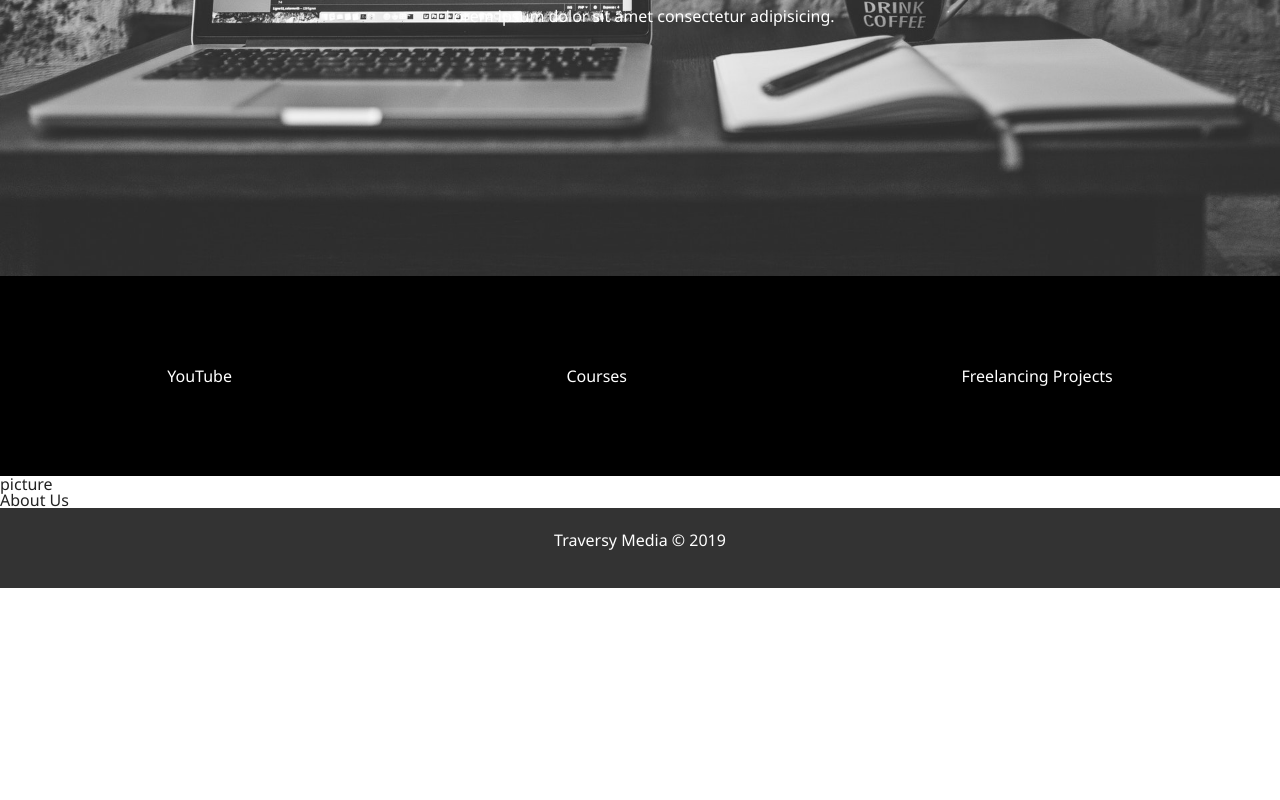
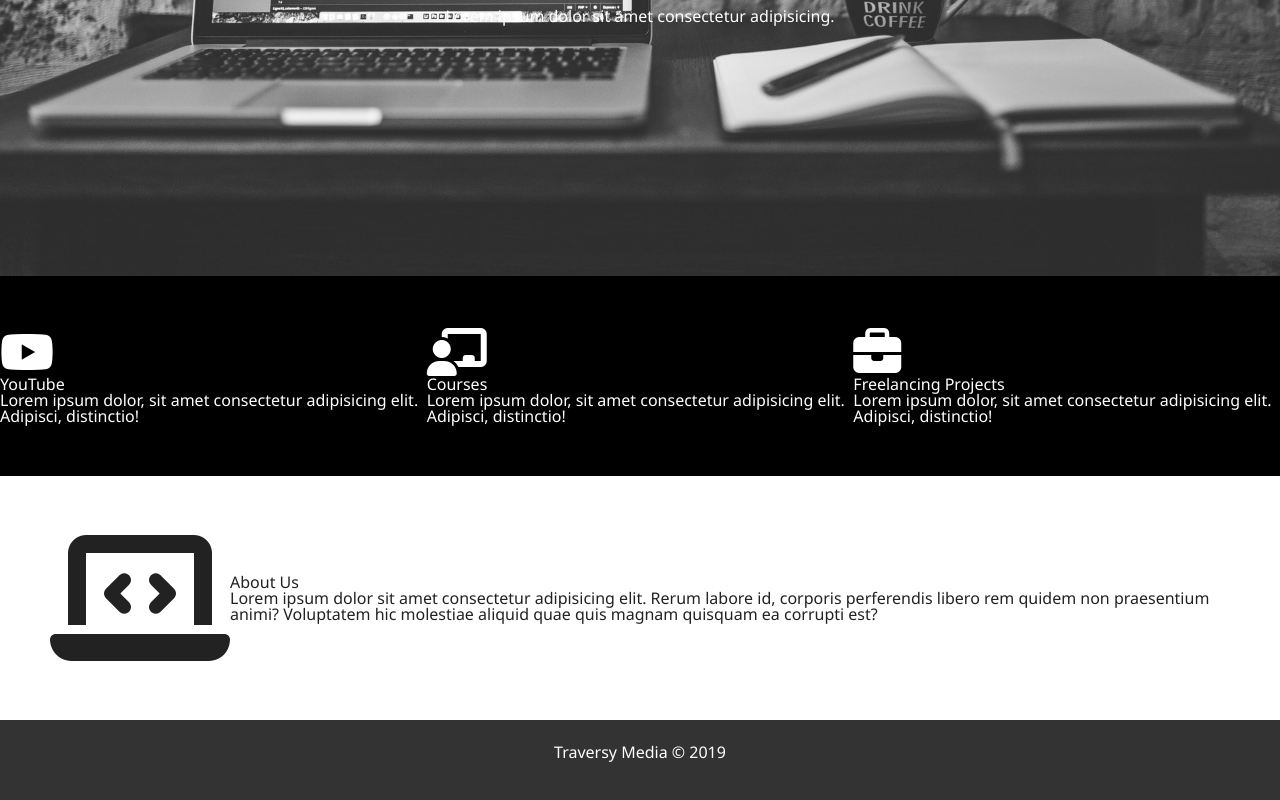
Before and after one commit to OlgaZP/css-flex-home2, a plain HTML site: page index.html in a window 1280 px wide. Shown: the part 524-1324 px from the top of the page. Before the commit the page ends 1112 px from the top, so only its background shows below. Drawn offline with Linux system fonts and the light colour scheme.

Commit message:
add awesome icons

```diff
--- a/css/styles.css
+++ b/css/styles.css
@@ -47,6 +47,14 @@ header p {
     align-items: center;
 }
 
+.about_section {
+    padding: 50px;
+
+    display: flex;
+    justify-content: space-around;
+    align-items: center;
+}
+
 footer {
     height: 10vh;
     color: white;
--- a/index.html
+++ b/index.html
@@ -5,6 +5,7 @@
     <meta http-equiv="X-UA-Compatible" content="IE=edge">
     <meta name="viewport" content="width=device-width, initial-scale=1.0">
     <title>CSS Flexible Layout Home. Second page/</title>
+    <script src="https://kit.fontawesome.com/3ce71bd026.js" crossorigin="anonymous"></script>
     <link rel="stylesheet" type="text/css" href="./css/styles.css">
 </head>
 <body>
@@ -16,19 +17,30 @@
 
     <section class="links">
         <div>
-            YouTube
+            <i class="fab fa-youtube fa-3x"> </i>
+            <h3>YouTube</h3>
+            <p>Lorem ipsum dolor, sit amet consectetur adipisicing elit. Adipisci, distinctio!</p>
         </div>
         <div>
-            Courses
+            <i class="fas fa-chalkboard-teacher fa-3x"> </i>
+            <h3>Courses</h3>
+            <p>Lorem ipsum dolor, sit amet consectetur adipisicing elit. Adipisci, distinctio!</p>
         </div>
         <div>
-            Freelancing Projects
+            <i class="fas fa-briefcase fa-3x"> </i>
+            <h3>Freelancing Projects</h3>
+            <p>Lorem ipsum dolor, sit amet consectetur adipisicing elit. Adipisci, distinctio!</p>
         </div>
     </section>
 
-    <section>
-       <div>picture</div>
-       <div>About Us</div>
+    <section class="about_section">
+       <div class="pic">
+           <i class="fas fa-laptop-code fa-9x"> </i>
+       </div>
+       <div class="about">
+           <h3>About Us</h3>
+           <p>Lorem ipsum dolor sit amet consectetur adipisicing elit. Rerum labore id, corporis perferendis libero rem quidem non praesentium animi? Voluptatem hic molestiae aliquid quae quis magnam quisquam ea corrupti est?</p>
+        </div>
     </section>
 
     <footer>
```
